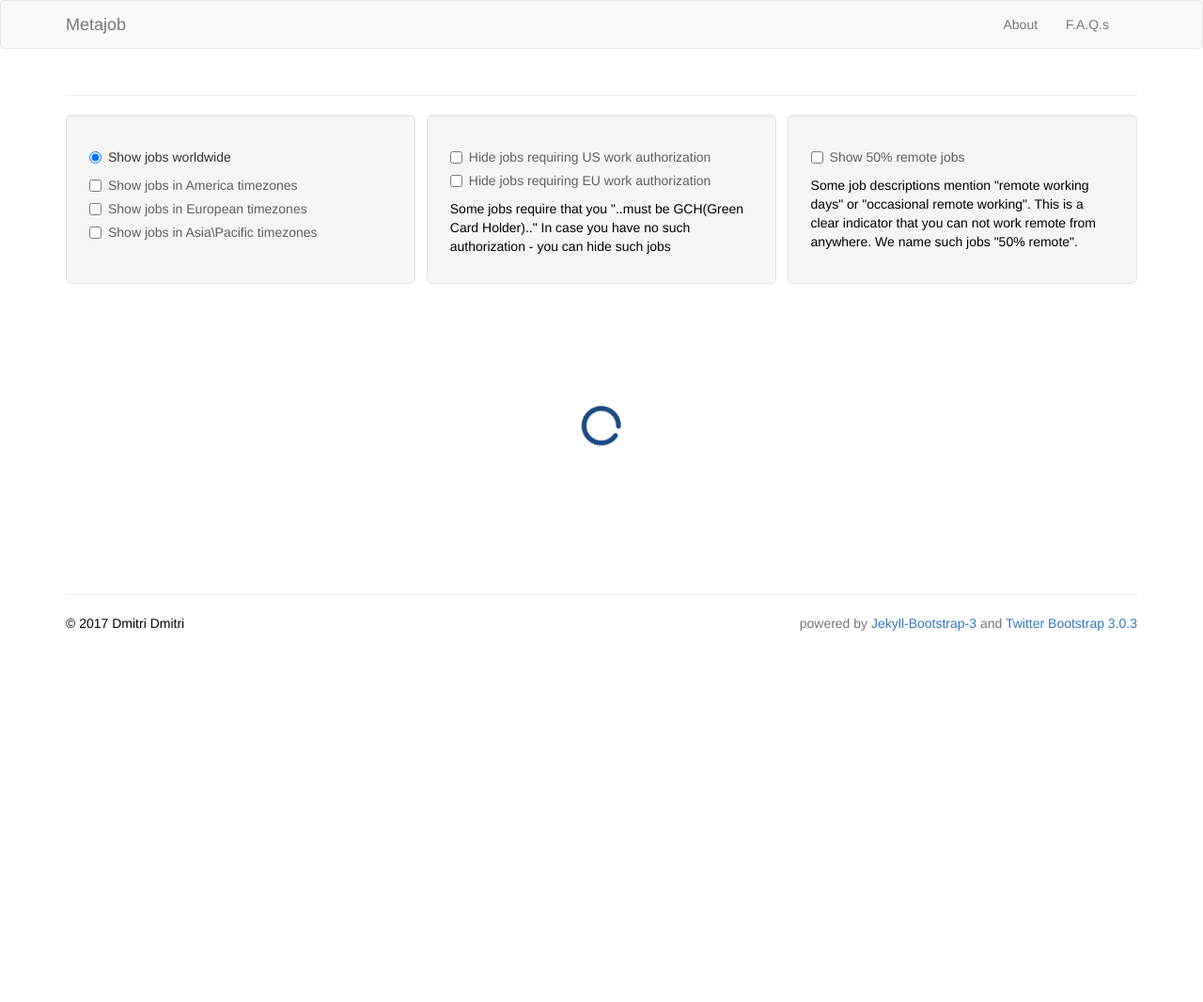
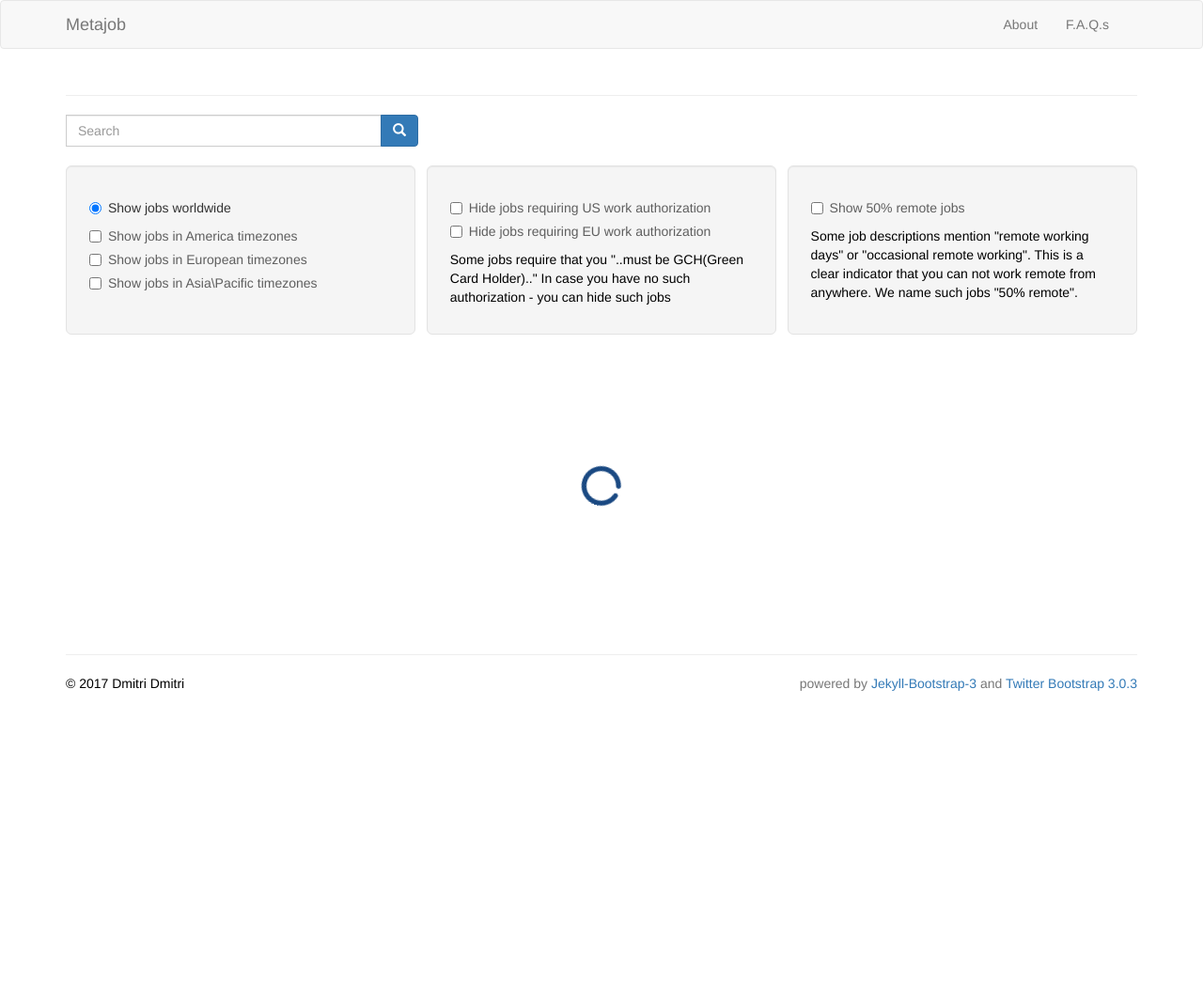
Before and after one commit to stargazer33/remote4me.com, a Jekyll site: the page built from j-admins.md, in a window 1280 px wide. Shown: the whole page at 94% size. Built offline with Jekyll 4.4.1, drawn with Linux system fonts in a browser that asks for light colours; nearby versions of some CDN libraries; library files that are not in the unit come from our copies; before the commit the page ends 1002 px from its top, so only the background shows below that.

Commit message:
search form added (#30)
Former-commit-id: 67bf4c78a7b7488e0810c69748f2a0afcca48f12

```diff
--- a/_includes/render_jobad_list.html
+++ b/_includes/render_jobad_list.html
@@ -5,6 +5,40 @@
 {% endif %}
 {% assign datafile = thisnodes[0].datafile %}
 {% assign jobadlist = site.data[datafile].items %}
+<!--
+<div class="row searchRow">
+    <form class="form-inline col-xs-4">
+        <div class="row">
+            <div class="form-group col-xs-10">
+                <label class="sr-only" for="searchInputID">Search</label>
+                <input type="search" class="form-control" id="searchInputID" placeholder="Search">
+            </div>
+            <div class="form-group col-xs-1">
+                <button type="submit" class="btn btn-default btn-primary">
+                    <i class="glyphicon glyphicon-search"></i>
+                </button>
+            </div>
+        </div>
+    </form>
+</div>
+-->
+<div class="row searchRow">
+    <form class="col-xs-4" id="jobSearchForm">
+        <div class="input-group">
+            <label class="sr-only" for="jobSearchInputID">Search</label>
+            <input type="search" class="form-control" id="jobSearchInputID" placeholder="Search">
+            <span class="input-group-btn" id="jobSearchGroup">
+                <button type="submit" class="btn btn-default btn-primary" id="jobSearchButton">
+                    <i class="glyphicon glyphicon-search"></i>
+                </button>
+            </span>
+        </div>
+    </form>
+</div>
+
+<div class="row">
+    &nbsp;
+</div>
 
 <div class="row filterRow">
     <div class="col-xs-4 well well-lg-sp leftFilter">
--- a/assets/themes/bootstrap/resources/bootstrap/css/style.css
+++ b/assets/themes/bootstrap/resources/bootstrap/css/style.css
@@ -73,7 +73,7 @@ p{
   border-radius: 6px;
   width: 32.666666%;
   margin-top: 0;
-  margin-bottom: 10px;
+  /*margin-bottom: 10px;*/
   height:auto;
 }
 
@@ -311,3 +311,15 @@ border-top: 1px solid #eee;
   width:225px;
 }
 } */
+
+/* search field */
+#jobSearchGroup {
+  height: 34px;
+}
+#jobSearchButton {
+  height: 34px;
+}
+
+#jobSearchForm {
+  padding-right: 0px;
+}
--- a/assets/themes/bootstrap/resources/bootstrap/js/render_jobad_list_filter.js
+++ b/assets/themes/bootstrap/resources/bootstrap/js/render_jobad_list_filter.js
@@ -46,6 +46,7 @@ $(document).ready(function () {
             $(this).find(".detail-icon").trigger("click");
         });
 
+        $("#jobSearchForm").submit(handleJobSearchFormSubmit);
         $(".filter-checkbox").click(handleClickOnFilterCheckbox);
     } catch (err) {
         console.log(err);
@@ -133,6 +134,17 @@ var grepFunc = function (item) {
         && checkbox2WorkauthEU(item.tags)
         && (checkbox1TzUS(item.tags) || checkbox1TzEU(item.tags) || checkbox1TzASIA(item.tags));
 };
+
+/**
+ * job search form "submit" handler
+ * TODO: implement actual filter functionality here
+ * @param event
+ */
+function handleJobSearchFormSubmit(event){
+    var query = $("#jobSearchInputID").val();
+    console.log('search for: '+query);
+    event.preventDefault();
+}
 
 /**
  * Search criteria checkboxes handler
```
